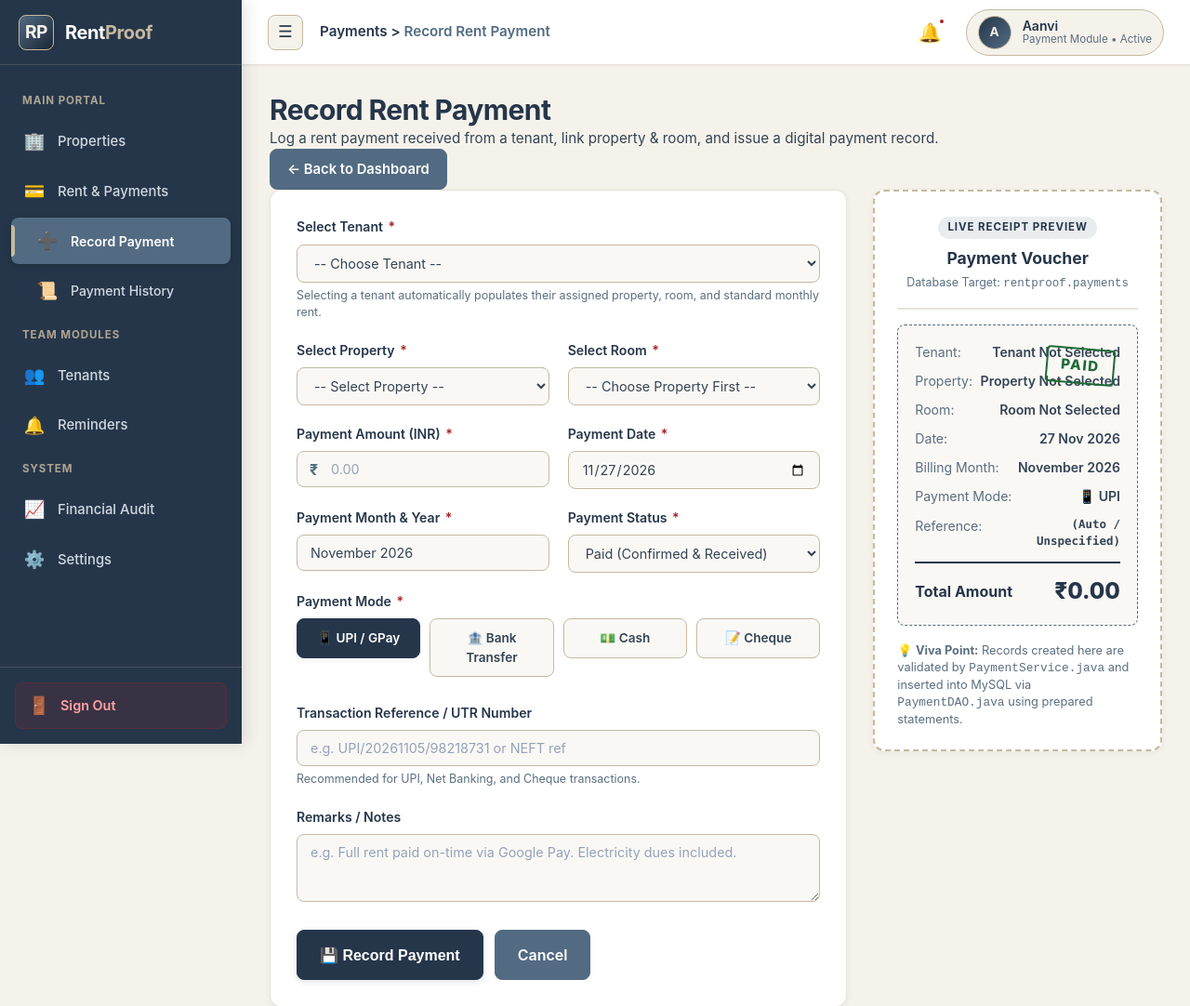
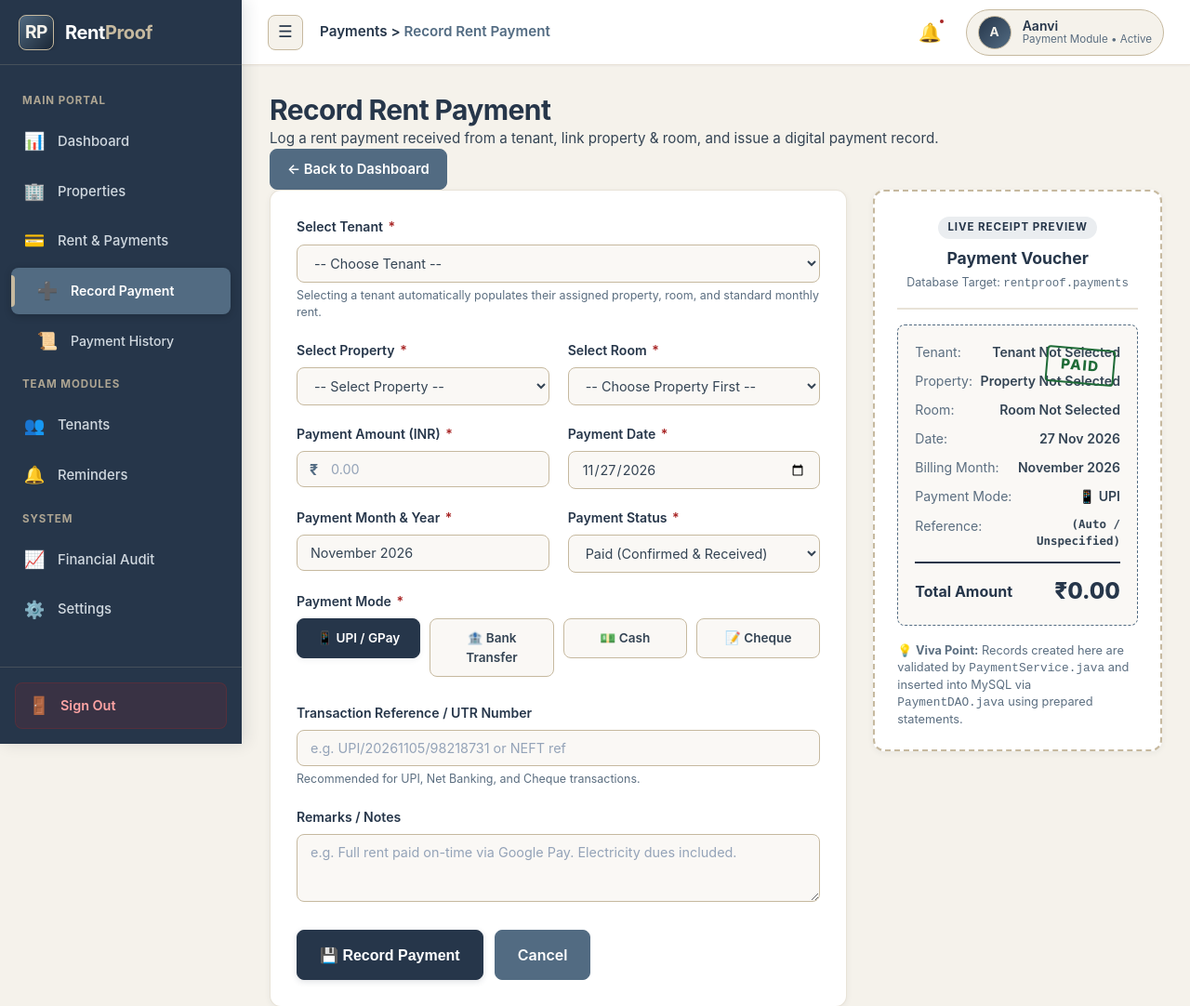
Before and after one commit to Aditi271024/RentProof, a plain HTML site: page frontend/payments/add-payment.html in a window 1280 px wide. Shown: the top 1082 px of the page at 93% size. Drawn offline with Linux system fonts and the light colour scheme; no server answers.

Commit message:
Update add-payment.html

```diff
--- a/frontend/payments/add-payment.html
+++ b/frontend/payments/add-payment.html
@@ -26,6 +26,11 @@
       <nav class="sidebar-nav">
         <div class="nav-section-title">Main Portal</div>
 
+        <a href="../dashboard/dashboard.html" class="nav-item" data-tooltip="Dashboard">
+          <span class="nav-icon">📊</span>
+          <span class="nav-label">Dashboard</span>
+        </a>
+
         <a href="../properties/properties.html" class="nav-item" data-tooltip="Properties">
           <span class="nav-icon">🏢</span>
           <span class="nav-label">Properties</span>
@@ -53,7 +58,7 @@
           <span class="nav-label">Tenants</span>
         </a>
 
-        <a href="javascript:void(0)" class="nav-item" data-tooltip="Reminders (Gungun)" onclick="showModuleNotice('Reminders & Alerts', 'Gungun')">
+        <a href="../reminders/reminders.html" class="nav-item" data-tooltip="Reminders (Gungun)">
           <span class="nav-icon">🔔</span>
           <span class="nav-label">Reminders</span>
         </a>
```
